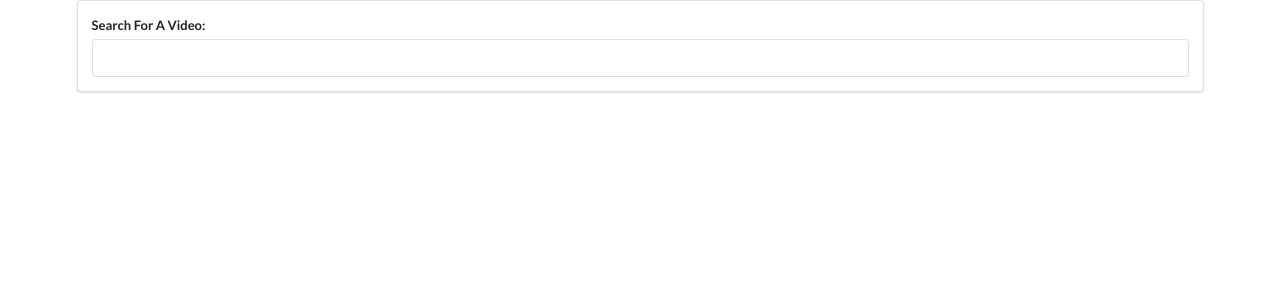
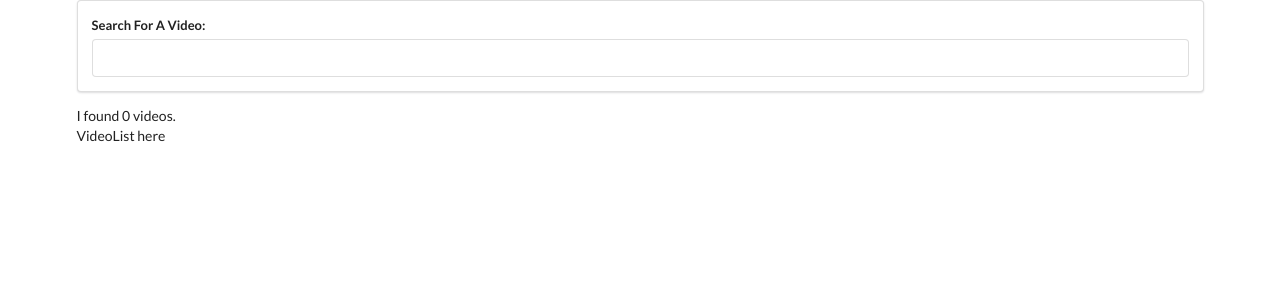
Before and after one commit to papanugget/modern-react, a React (Create React App) app in the folder projects/youtube-search/: page / in a window 1280 px wide. Shown: the top 300 px of the page. Built offline with nearby package versions, Linux system fonts and the light colour scheme.

Commit message:
added youtube state update code

```diff
--- a/projects/youtube-search/src/components/App.js
+++ b/projects/youtube-search/src/components/App.js
@@ -1,20 +1,32 @@
 import React from 'react';
 import SearchBar from './SearchBar';
 import youtube from '../api/youtube';
+import VideoList from './VideoList';
 
 class App extends React.Component {
-    onTermSubmit = (term) => {
-        console.log(term);
-        youtube.get('/search', {
+    // add state to contain returned videos data
+    state = {
+        videos: []
+    };
+
+    // refactor to async func
+    onTermSubmit = async (term) => {
+        // console.log(term);
+        const res = await youtube.get('/search', {
             params: {
                 q: term
             }
         });
+        // console.log(res);
+        this.setState({ videos: res.data.items})
+        // console.log(this.state);
     };
     render() {
         return (
             <div className="ui container">
                 <SearchBar onFormSubmit={this.onTermSubmit}/>
+                I found {this.state.videos.length} videos.
+                <VideoList videos={this.state.videos}/>
             </div>
         )
     }
--- a/projects/youtube-search/src/components/VideoList.js
+++ b/projects/youtube-search/src/components/VideoList.js
@@ -1,3 +1,14 @@
 import React from 'react';
 
+const VideoList = (props) => {
+    console.log(props.videos);
+    const videos = props.videos;
+    videos.map( video => {
+
+    })
+    return (
+        <div>VideoList here</div>
+    )
+}
+
 export default VideoList;
```
